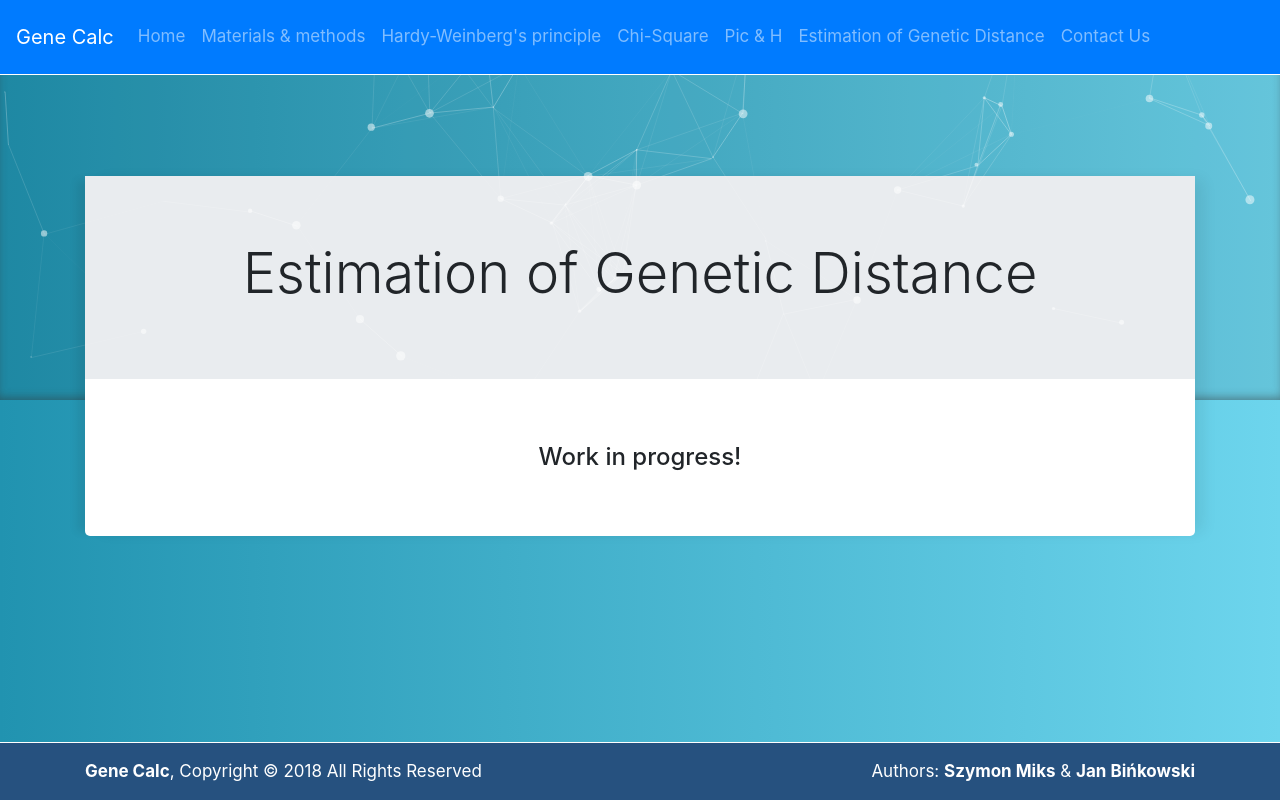
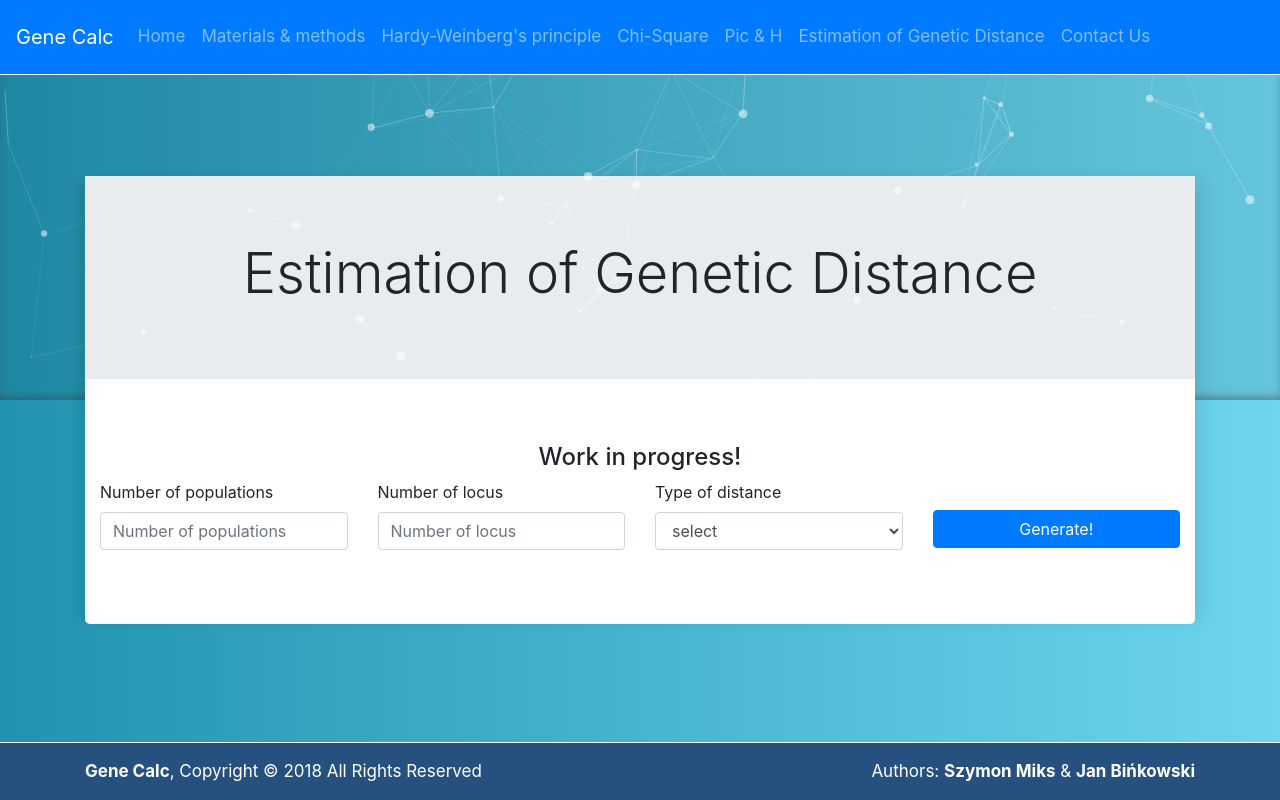
Before and after one commit to szymon6927/bio-gen-calc, a Flask app: page /genetic-distance in a window 1280 px wide. Run offline with Flask 2, Linux system fonts and the light colour scheme; parts of the project's set-up code (start-up, migrations or seed data) failed here and were passed over; some libraries are stand-ins or nearby versions.

Commit message:
remove unsed code, add genetic distance generate table for now only at front-end site

```diff
--- a/app/chi_square/utils.py
+++ b/app/chi_square/utils.py
@@ -26,7 +26,6 @@ class ChiSquareCalculation:
         self.result["chi2_standard"] = round(chi2, 5)
         self.result["p_standard"] = round(p, 5)
         self.result["dof"] = dof
-        # self.result["expected"] = ex
 
     def chi_square_yats(self):
         observed_list = [self.get_observed()]
--- a/app/static/css/style.css
+++ b/app/static/css/style.css
@@ -136,6 +136,22 @@ table th[scope=row] {
     cursor: pointer;
 }
 
+.test-table {
+    display: none;
+}
+
+.genetic-distance-table .group.line-0 {
+    border-top: 2px solid #000;
+}
+
+.genetic-distance-table .group-name {
+    border-top: 2px solid #000;
+}
+
+.genetic-distance-table table {
+    margin-top: 16px;
+}
+
 .footer {
     background: #26517F;
     border-top: 1px solid #fff;
--- /dev/null
+++ b/app/static/js/GeneticDistance.js
@@ -0,0 +1,97 @@
+class GeneticDistance {
+  constructor() {
+    this.container = '';
+    this.taxonNumber = 0;
+    this.locusNumber = 0;
+    this.locusObj = {};
+  }
+
+  setContainer(container) {
+    this.container = container;
+  }
+
+  setLocusNumber(count) {
+    this.locusNumber = parseInt(count);
+  }
+
+  setTaxonNumber(count) {
+    this.taxonNumber = parseInt(count);
+  }
+
+  setLocusObject() {
+    for (let i = 0; i < this.locusNumber; i++) {
+      this.locusObj[i] = parseInt($(`#locus-${i}`).val());
+    }
+    console.log(this.locusObj);
+  }
+
+  generateAllelesInput(count) {
+    const wrapper = '.alleles-wrapper';
+
+    $(wrapper).html('');
+    count = parseInt(count);
+    for (let i = 0; i < count; i++) {
+      let input = `<div class="form-group">
+        <label for="locus-${i}">number of alleles in locus-${i}</label>
+        <input type="number" class="form-control" id="locus-${i}">
+      </div>`;
+
+      $(wrapper).append(input);
+    }
+    let button = `<button type="submit" class="btn btn-block btn-success generate-table">Generate table</button>`;
+    $(wrapper).append(button);
+  }
+
+  drawTableScheme() {
+    let table = `<table class="table table-responsive text-center">
+      <thead class="thead-light"></thead>
+      <tbody></tbody>
+      </table>`;
+
+    $(this.container).append(table);
+  }
+
+  drawTableHead() {
+    let tableHead = `<tr><th rowspan="2">Locus</th><th rowspan="2">Allel</th></tr><tr class="taxon-head-count"></tr>`;
+
+    $(`${this.container} thead`).append(tableHead);
+
+    for (let i = 0; i < this.taxonNumber; i++) {
+      $(`${this.container} .taxon-head-count`).append(`<th>${i}</th>`);
+    }
+  }
+
+  drawTableBody() {
+    for (let key in this.locusObj) {
+      if (this.locusObj.hasOwnProperty(key)) {
+        console.log(key + " -> " + this.locusObj[key]);
+
+        let tr = `<tr class="group-name"><th scope="row" rowspan="${this.locusObj[key] + 1}">G-${key}</th></tr>`;
+        $(`${this.container} tbody`).append(tr);
+
+        for (let i = 0; i < this.locusObj[key]; i++) {
+          let line = `<tr class="group g-${key} line-${i}"></tr>`;
+          $(`${this.container} tbody`).append(line);
+          this.drawInputs(key, i);
+        }
+      }
+    }
+  }
+
+  drawInputs(key, alleleNumber) {
+    $(`.g-${key}.line-${alleleNumber}`).append(`<td>${alleleNumber}</td>`);
+    let inputs = '';
+    for (let i = 0; i < this.taxonNumber; i++) {
+      inputs += '<td><input type="number" class="form-control cell col" name="cell"></td>';
+    }
+    $(`.g-${key}.line-${alleleNumber}`).append(inputs);
+  }
+
+
+  generateTable() {
+    $(`${this.container}`).html('');
+    this.drawTableScheme();
+    this.drawTableHead();
+    this.drawTableBody();
+  }
+}
--- /dev/null
+++ b/app/static/js/GeneticDistanceEvents.js
@@ -0,0 +1,19 @@
+const geneticDistance = new GeneticDistance();
+geneticDistance.setContainer('.genetic-distance-table')
+
+$('.alleles-inputs-generate').click(function () {
+  let count = $('.locus-number').val();
+  geneticDistance.generateAllelesInput(count);
+});
+
+
+$(document).on('click', '.generate-table', function () {
+  console.log("Generate table");
+  let taxonNumber = $('#taxon-number').val();
+  let locusNumber = $('#locus-number').val();
+
+  geneticDistance.setTaxonNumber(taxonNumber);
+  geneticDistance.setLocusNumber(locusNumber);
+  geneticDistance.setLocusObject();
+  geneticDistance.generateTable();
+});
--- a/app/templates/genetic_distance/index.html
+++ b/app/templates/genetic_distance/index.html
@@ -7,12 +7,148 @@
       <h1 class="display-4 text-center">{{ title }}</h1>
     </div>
   </div>
-  <section class="contact-us">
+  <section class="genetic-distance">
     <div class="row">
       <div class="col-md-12 col-sm-12">
         <h4 class="text-center">Work in progress!</h4>
       </div>
     </div>
+    <div class="row">
+      <div class="col-md-3 col-sm-6 col-xs-6">
+        <div class="form-group">
+          <label for="taxon-number">Number of populations</label>
+          <input id="taxon-number" type="number" class="form-control taxon-number" placeholder="Number of populations">
+        </div>
+      </div>
+
+      <div class="col-md-3 col-sm-6 col-xs-6">
+        <div class="form-group">
+          <label for="locus-number">Number of locus</label>
+          <input id="locus-number" type="number" class="form-control locus-number" placeholder="Number of locus">
+        </div>
+      </div>
+
+      <div class="col-md-3 col-sm-6">
+        <div class="form-group">
+          <label for="type-of-distance">Type of distance</label>
+          <select class="form-control" id="type-of-distance">
+            <option>select</option>
+            <option value="standard">Standard genetic distance</option>
+            <option value="takezaki-nei">Genetic distance (Takezaki, Nei 1983)</option>
+          </select>
+        </div>
+      </div>
+
+      <div class="col-md-3 col-sm-6 col-xs-6 event-button">
+        <button type="submit" class="btn btn-block btn-primary alleles-inputs-generate">Generate!</button>
+      </div>
+
+    </div>
+
+    <div class="row">
+      <div class="col-md-6 offset-md-3 col-sm-12 alleles-wrapper"></div>
+    </div>
+
+    <div class="row">
+      <div class="col-md-12 col-sm-12 genetic-distance-table"></div>
+    </div>
+    <table class="table table-responsive text-center test-table">
+      <thead class="thead-light">
+      <tr>
+        <th rowspan="2">Locus</th>
+        <th rowspan="2">Allel</th>
+      </tr>
+      <tr>
+        <th>1</th>
+        <th>2</th>
+        <th>3</th>
+        <th>4</th>
+      </tr>
+      </thead>
+
+      <tbody>
+        <th scope="row" rowspan="4">G1</th>
+        <tr>
+          <td>1</td>
+          <td>0.5</td>
+          <td>0.1</td>
+          <td>0.6</td>
+          <td>1.6</td>
+        </tr>
+
+        <tr>
+          <td>2</td>
+          <td>0.5</td>
+          <td>0.1</td>
+          <td>0.6</td>
+          <td>1.6</td>
+        </tr>
+
+        <tr>
+          <td>3</td>
+          <td>0.5</td>
+          <td>0.1</td>
+          <td>0.6</td>
+          <td>1.6</td>
+        </tr>
+
+        <th scope="row" rowspan="4">G1</th>
+        <tr>
+          <td>1</td>
+          <td><input type="number" class="form-control cell col line-0 column-0" name="cell"></td>
+          <td>0.1</td>
+          <td>0.6</td>
+          <td>1.6</td>
+        </tr>
+
+        <tr>
+          <td>2</td>
+          <td>0.5</td>
+          <td>0.1</td>
+          <td>0.6</td>
+          <td>1.6</td>
+        </tr>
+
+        <tr>
+          <td>3</td>
+          <td>0.5</td>
+          <td>0.1</td>
+          <td>0.6</td>
+          <td>1.6</td>
+        </tr>
+
+        <th scope="row" rowspan="4">G1</th>
+        <tr>
+          <td>1</td>
+          <td>0.5</td>
+          <td>0.1</td>
+          <td>0.6</td>
+          <td>1.6</td>
+        </tr>
+
+        <tr>
+          <td>2</td>
+          <td>0.5</td>
+          <td>0.1</td>
+          <td>0.6</td>
+          <td>1.6</td>
+        </tr>
+
+        <tr>
+          <td>3</td>
+          <td>0.5</td>
+          <td>0.1</td>
+          <td>0.6</td>
+          <td>1.6</td>
+        </tr>
+      </tbody>
+    </table>
+
   </section>
 </div>
 {% endblock %}
+
+{% block scripts %}
+<script src="{{ url_for('static', filename='js/GeneticDistance.js') }}"></script>
+<script src="{{ url_for('static', filename='js/GeneticDistanceEvents.js') }}"></script>
+{% endblock %}
```
Also changed, not shown: app/pic/utils.py (+0 -16 lines), app/genetic_distance/utils.py (added).
